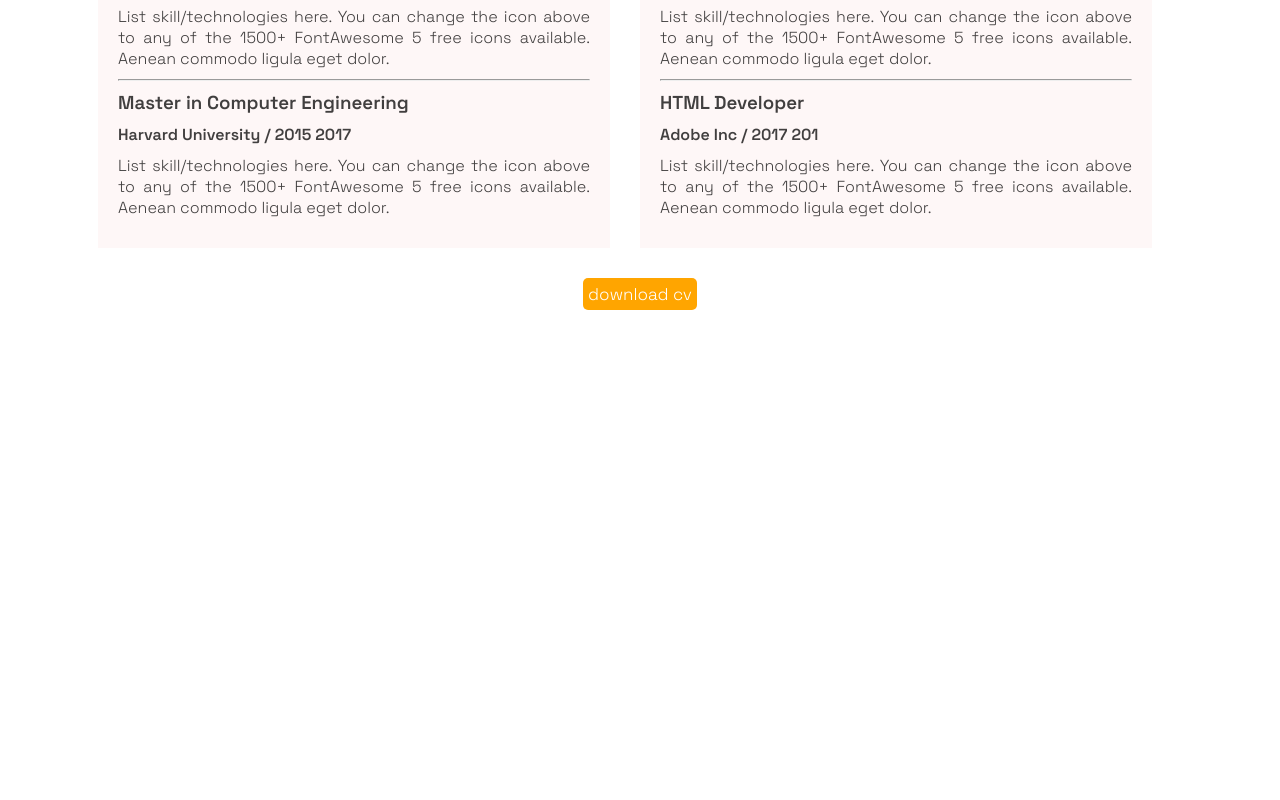
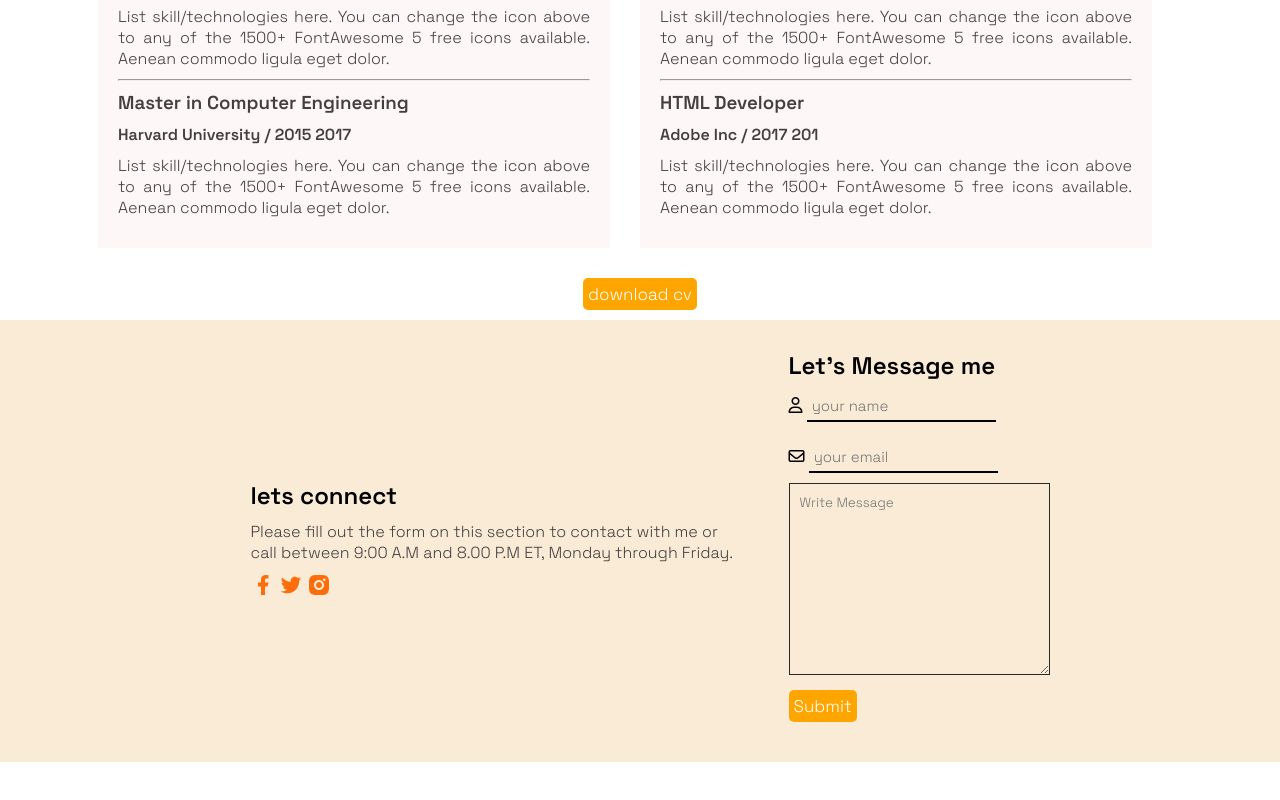
Before and after one commit to masud3330/Personal-Website, a plain HTML site: page index.html in a window 1280 px wide. Shown: the part 1777-2577 px from the top of the page. Before the commit the page ends 2097 px from the top, so only its background shows below. Drawn offline with Linux system fonts and the light colour scheme; a web font is replaced by a local one.

Commit message:
finished

```diff
--- a/Style.css
+++ b/Style.css
@@ -61,7 +61,7 @@ header{
     justify-content: center;
     align-items: center;
 }
-.banner-content img{
+.banner-content profile-pic{
    width: 400px;
 }
 button{
@@ -177,3 +177,41 @@ hr{
 .download-button{
    text-align: center;
 }
+
+.contact-info  {
+        width: 40%;
+        margin-right: 30px;
+        padding: 20px;
+
+}
+.contact-info p{
+    margin: 10px 0;
+}
+.form input{
+    margin: 10px 0;
+    font-size: 15px;
+    padding: 5px;
+    border: none;
+    background: none;
+    outline: none;
+    border-bottom: 2px solid black;
+}
+.information-area{
+    justify-content: center;
+    align-items: center;
+    display: flex;
+    flex-wrap: wrap;
+    padding: 30px ;
+    background-color: antiquewhite;
+}
+#textarea{
+    padding: 10px;
+    border: 1px solid rgb(41, 41, 40);
+    background: none;
+    outline: none;
+}
+.footer-section{
+
+    margin-bottom: 100px;
+
+}
--- a/index.html
+++ b/index.html
@@ -3,6 +3,9 @@
 <head>
     <meta charset="UTF-8">
     <meta name="viewport" content="width=device-width, initial-scale=1.0">
+    <!-- Font awesome -->
+    <link rel="stylesheet" href="https://cdnjs.cloudflare.com/ajax/libs/font-awesome/6.4.0/css/all.min.css" integrity="sha512-iecdLmaskl7CVkqkXNQ/ZH/XLlvWZOJyj7Yy7tcenmpD1ypASozpmT/E0iPtmFIB46ZmdtAc9eNBvH0H/ZpiBw==" crossorigin="anonymous" referrerpolicy="no-referrer" />
+
     <!-- font -->
     <link rel="preconnect" href="https://fonts.googleapis.com">
 <link rel="preconnect" href="https://fonts.gstatic.com" crossorigin>
@@ -36,7 +39,7 @@
 
             </div>
 
-                    <img src="images/masud.png" alt="">
+                    <img class="profile-pic" src="images/masud.png" alt="">
 
            </div>
         </header>
@@ -173,7 +176,30 @@
 
     </main>
 
-    <footer>
+    <footer class="footer-section">
+      <div class="information-area">
+        <div class="contact-info">
+            <h2>lets connect</h2>
+            <p>Please fill out the form on this section to contact with me or call between
+                9:00 A.M and 8.00 P.M ET, Monday through Friday.</p>
+
+                <img src="images/icons/facebook.png" alt="">
+                <img src="images/icons/twitter.png" alt="">
+                <img src="images/icons/insta.png" alt="">
+        </div>
+
+        <div class="form">
+            <h2>Let's Message me</h2>
+            <i class="fa-regular fa-user"></i>
+            <input type="text" placeholder="your name"><br>
+            <i class="fa-regular fa-envelope"></i>
+            <input type="email" placeholder="your email"><br>
+
+            <textarea name="" id="textarea" cols="30" rows="10" placeholder="Write Message"></textarea><br>
+            <button>Submit</button>
+
+        </div>
+      </div>
 
     </footer>
 
```
